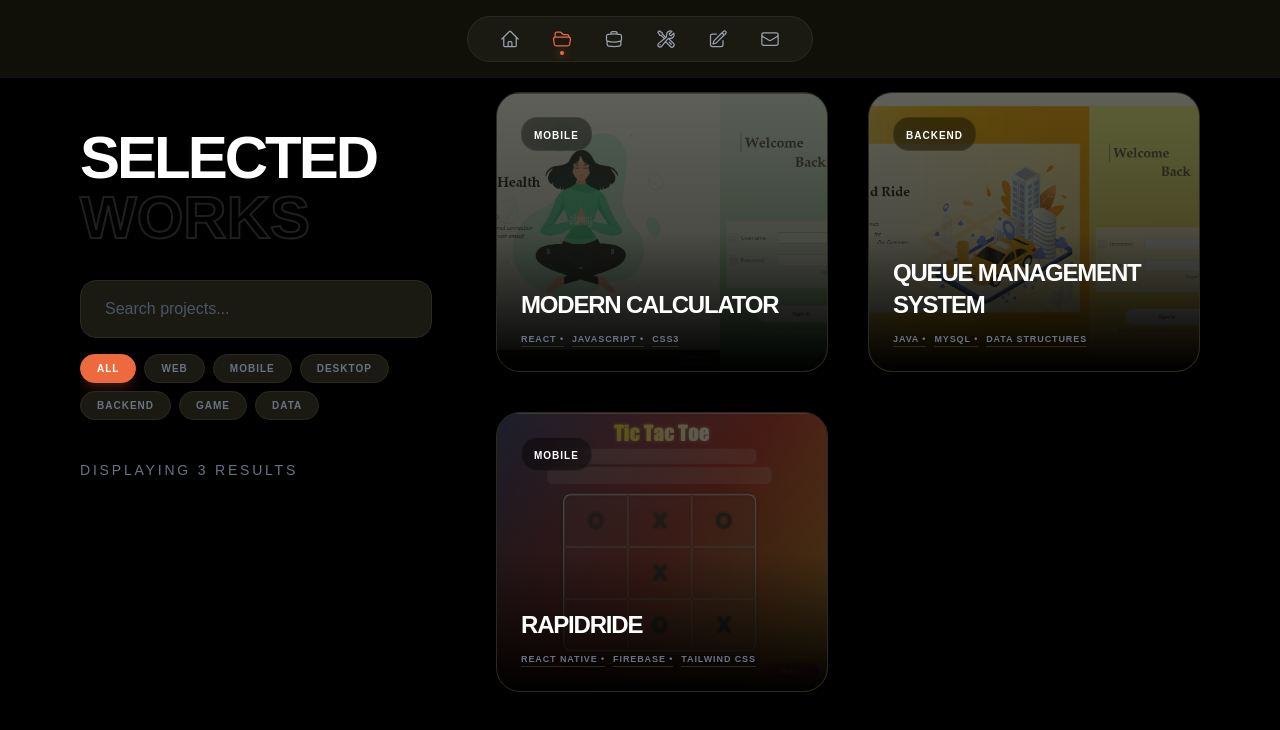
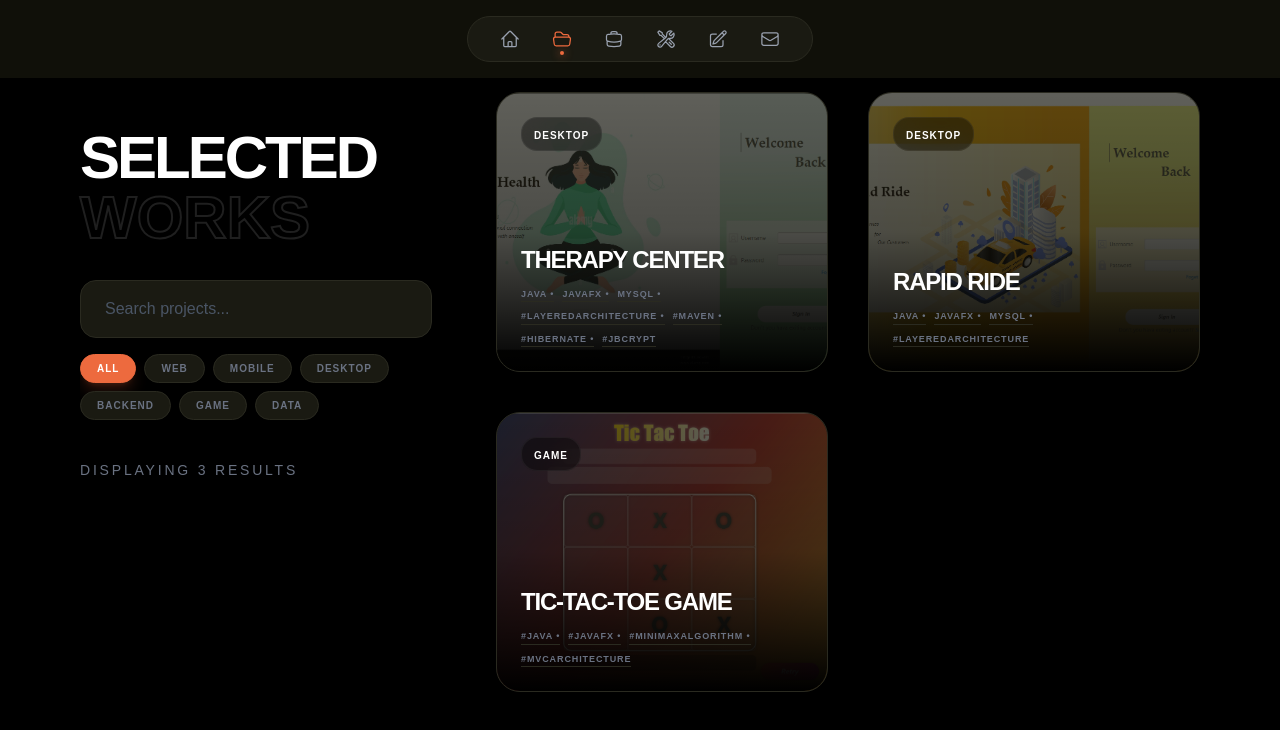
Before and after one commit to tharu-2003/Tharusha_Sandaruwan_Dahanayaka, a React (Vite) app: page /projects in a window 1280 px wide. Shown: the top 730 px of the page. Built offline with nearby package versions, Linux system fonts and the light colour scheme.

Commit message:
add some projects Details

```diff
--- a/src/assets/datas/assets.ts
+++ b/src/assets/datas/assets.ts
@@ -246,50 +246,81 @@ export const toolsData: ToolsDataType = {
 export const projectsData: Project[] = [
   {
     _id: "1",
-    title: "RapidRide",
-    category: projectCategories[1],
-    description: "A real-time taxi booking application built with React Native and Firebase.",
+    title: "Tic-Tac-Toe Game",
+    category: projectCategories[19],
+    description: "I’m excited to share a project I’ve been working on—a \"Tic-Tac-Toe Game\" built using \"JavaFX\". While it may look like a simple game, the logic under the hood was a fantastic challenge to implement!",
     image: project_image1,
-    tags: ["React Native", "Firebase", "Tailwind CSS"],
+    tags: [
+            "#Java",
+            "#JavaFX",
+            "#MinimaxAlgorithm",
+            "#MVCArchitecture",
+          ],
     timeline: "2 Months (2024)",
-    role: "Fullstack Developer",
-    platform: "Cross-Platform Mobile App",
+    role: "Student at IJSE",
+    platform: "OOP",
     links: {
-      github: "https://github.com/your-username/RapidRide",
-      live: "https://rapidride-demo.vercel.app"
+      github: "https://github.com/tharu-2003/TicTacToy-Game.git"
     }
   },
 
   {
     _id: "2",
-    title: "Queue Management System",
-    category: projectCategories[9],
-    description: "A robust Java-based application designed to manage customer flow.",
+    title: "Rapid Ride",
+    category: projectCategories[13],
+    description: "I've developed RapidRide, a comprehensive desktop application designed to streamline cab service operations from booking to billing. This project showcases full-stack development principles applied to real-world business automation.",
     image: project_image2,
-    tags: ["Java", "MySQL", "Data Structures"],
+    tags: [
+          "Java",
+          "JavaFX",
+          "MySQL",
+          "#LayeredArchitecture",
+        ],
     timeline: "3 Months (2024)",
-    role: "Backend Developer / Student Project",
-    platform: "Desktop Application",
+    role: "Student at IJSE",
+    platform: "Layered",
     links: {
-      github: "https://github.com/your-username/queue-manager"
+      github: "https://github.com/tharu-2003/RapidRide.git"
+    }
+  },
+  {
+    _id: "3",
+    title: "Therapy Center",
+    category: projectCategories[13],
+    description: "I recently completed a comprehensive management platform designed to streamline operations for therapy clinics. This project focuses on improving the patient experience while making administrative tasks more efficient.",
+    image: project_image3,
+    tags: [
+          "Java",
+          "JavaFX",
+          "MySQL",
+          "#LayeredArchitecture",
+          "#Maven",
+          "#Hibernate",
+          "#jBCrypt"
+        ],
+    timeline: "2 Month (2024)",
+    role: "Student at IJSE",
+    platform: "ORM",
+    links: {
+      github: "https://github.com/tharu-2003/Therapy-Center.git"
     }
   },
 
-  {
-    _id: "3",
-    title: "Modern Calculator",
-    category: projectCategories[1],
-    description: "A clean and functional calculator web app focused on modern UI/UX.",
-    image: project_image3,
-    tags: ["React", "JavaScript", "CSS3"],
-    timeline: "1 Month (2024)",
-    role: "Frontend Developer",
-    platform: "Web Application",
-    links: {
-      github: "https://github.com/your-username/IT-Assignment-06-Calculator",
-      live: "https://my-calculator.vercel.app"
-    }
-  }
+  // {
+  //   _id: "3",
+  //   title: "Modern Calculator",
+  //   category: projectCategories[1],
+  //   description: "A clean and functional calculator web app focused on modern UI/UX.",
+  //   image: project_image3,
+  //   tags: ["React", "JavaScript", "CSS3"],
+  //   timeline: "1 Month (2024)",
+  //   role: "Student at IJSE",
+  //   platform: "Web Application",
+  //   links: {
+  //     github: "https://github.com/your-username/IT-Assignment-06-Calculator",
+  //     live: "https://my-calculator.vercel.app"
+  //   }
+  // }
 ];
 
 
```
